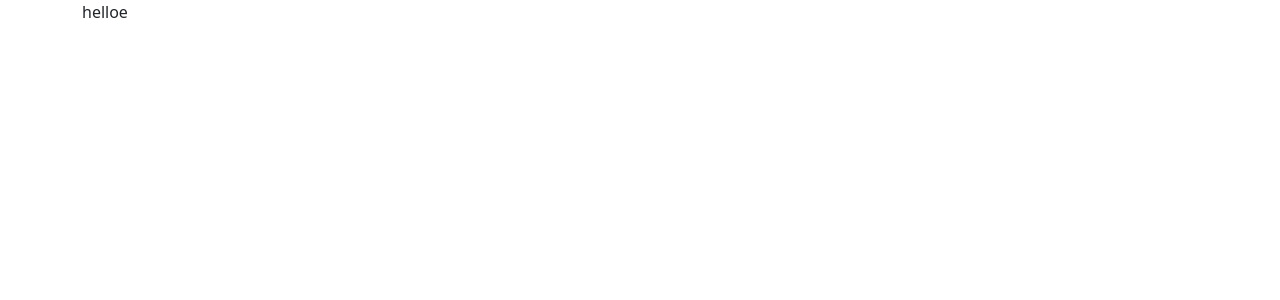
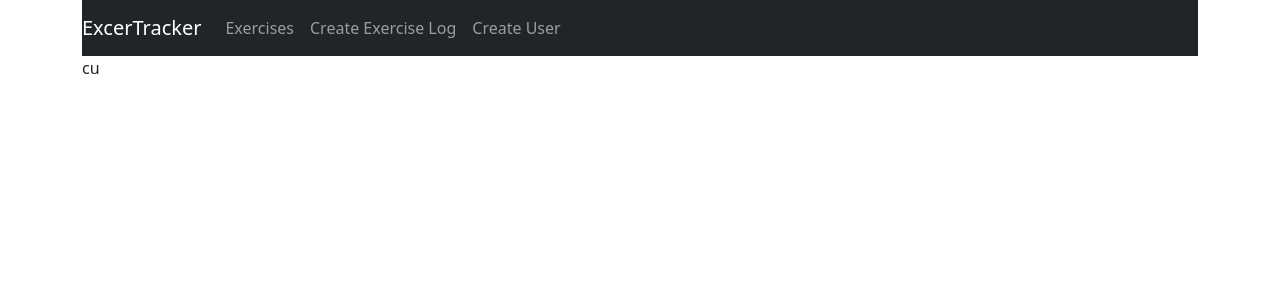
Before and after one commit to vinothmoorthkumar/mern, a React (Create React App) app: page /user in a window 1280 px wide. Shown: the top 300 px of the page. Built offline with nearby package versions, Linux system fonts and the light colour scheme.

Commit message:
component created

```diff
--- a/package.json
+++ b/package.json
@@ -9,6 +9,7 @@
     "bootstrap": "^5.2.0",
     "react": "^18.2.0",
     "react-dom": "^18.2.0",
+    "react-router-dom": "^6.3.0",
     "react-scripts": "5.0.1",
     "web-vitals": "^2.1.4"
   },
--- a/src/App.js
+++ b/src/App.js
@@ -1,12 +1,33 @@
-
-
+import "bootstrap/dist/css/bootstrap.min.css"
+import {BrowserRouter as Router, Routes, Route} from "react-router-dom";
+import Navbar from "./components/navbar.component";
+import ExerciseList from "./components/exercise-list.component";
+import EditExercise from "./components/edit-exercise.component";
+import CreateExercise from "./components/create-exercise.component";
+import CreateUser from "./components/create-user.component";
 function App() {
   return (
-    <div className="App">
-      <header className="container">
-        helloe
-      </header>
-    </div>
+    // <Router>
+    //   <div className="container">
+    //   <Navbar />
+    //   <br/>
+    //   <Route path="/" exact component={ExercisesList} />
+    //   <Route path="/edit/:id" component={EditExercise} />
+    //   <Route path="/create" component={CreateExercise} />
+    //   <Route path="/user" component={CreateUser} />
+    //   </div>
+    // </Router>
+      <Router>
+        <div className="container">
+        <Navbar />
+        <Routes>
+          <Route path="/" element={<ExerciseList />}/>
+          <Route path="/edit/:id" element={<EditExercise />}/>
+          <Route path="/create"  element={<CreateExercise />}/>
+          <Route path="/user"  element={<CreateUser />}/>
+        </Routes>
+        </div>
+      </Router>
   );
 }
 
--- /dev/null
+++ b/src/components/create-exercise.component.js
@@ -0,0 +1,11 @@
+import React, { Component } from 'react'
+
+export default class CreateExercise extends Component {
+  render() {
+    return (
+      <div>
+        ce
+      </div>
+    )
+  }
+}
--- /dev/null
+++ b/src/components/create-user.component.js
@@ -0,0 +1,11 @@
+import React, { Component } from 'react'
+
+export default class CreateUser extends Component {
+  render() {
+    return (
+      <div>
+        cu
+      </div>
+    )
+  }
+}
--- /dev/null
+++ b/src/components/edit-exercise.component.js
@@ -0,0 +1,11 @@
+import React, { Component } from 'react'
+
+export default class EditExercise extends Component {
+  render() {
+    return (
+      <div>
+        ee
+      </div>
+    )
+  }
+}
--- /dev/null
+++ b/src/components/exercise-list.component.js
@@ -0,0 +1,11 @@
+import React, { Component } from 'react'
+
+export default class ExerciseList extends Component {
+  render() {
+    return (
+      <div>
+        el
+      </div>
+    )
+  }
+}
--- /dev/null
+++ b/src/components/navbar.component.js
@@ -0,0 +1,24 @@
+import React, { Component } from 'react'
+import {Link} from "react-router-dom";
+export default class Navbar extends Component {
+  render() {
+    return (
+      <nav className="navbar navbar-dark bg-dark navbar-expand-lg">
+        <Link to="/" className="navbar-brand">ExcerTracker</Link>
+        <div className="collpase navbar-collapse">
+        <ul className="navbar-nav mr-auto">
+          <li className="navbar-item">
+          <Link to="/" className="nav-link">Exercises</Link>
+          </li>
+          <li className="navbar-item">
+          <Link to="/create" className="nav-link">Create Exercise Log</Link>
+          </li>
+          <li className="navbar-item">
+          <Link to="/user" className="nav-link">Create User</Link>
+          </li>
+        </ul>
+        </div>
+      </nav>
+    )
+  }
+}
--- a/src/index.js
+++ b/src/index.js
@@ -2,7 +2,6 @@ import React from 'react';
 import ReactDOM from 'react-dom/client';
 import App from './App';
 import reportWebVitals from './reportWebVitals';
-import "bootstrap/dist/css/bootstrap.min.css"
 const root = ReactDOM.createRoot(document.getElementById('root'));
 root.render(
   <React.StrictMode>
```
Also changed, not shown: 1 other file (tests, documents, lock files or other folders).
